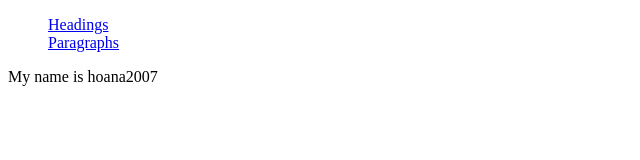
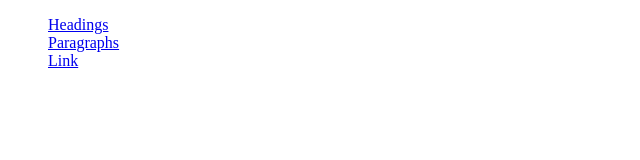
Before and after one commit to Infotechclub/infortech.github.io, a plain HTML site: page index.html in a window 1280 px wide. Shown: the whole page, without its empty margins (0-640 px from the left). Drawn offline with Linux system fonts and the light colour scheme.

Commit message:
Update index.html

```diff
--- a/index.html
+++ b/index.html
@@ -9,8 +9,9 @@
                 <a href="headings.html" target="_parent">Headings</a>
                 <br>
                 <a href="paragraphs.html" target="_parent">Paragraphs</a>
+                <br>
+                <a href="link.html" target="_parent">Link</a>
             </Menu>
-            My name is hoana2007
         </p>
     </body>
 </html>
```
